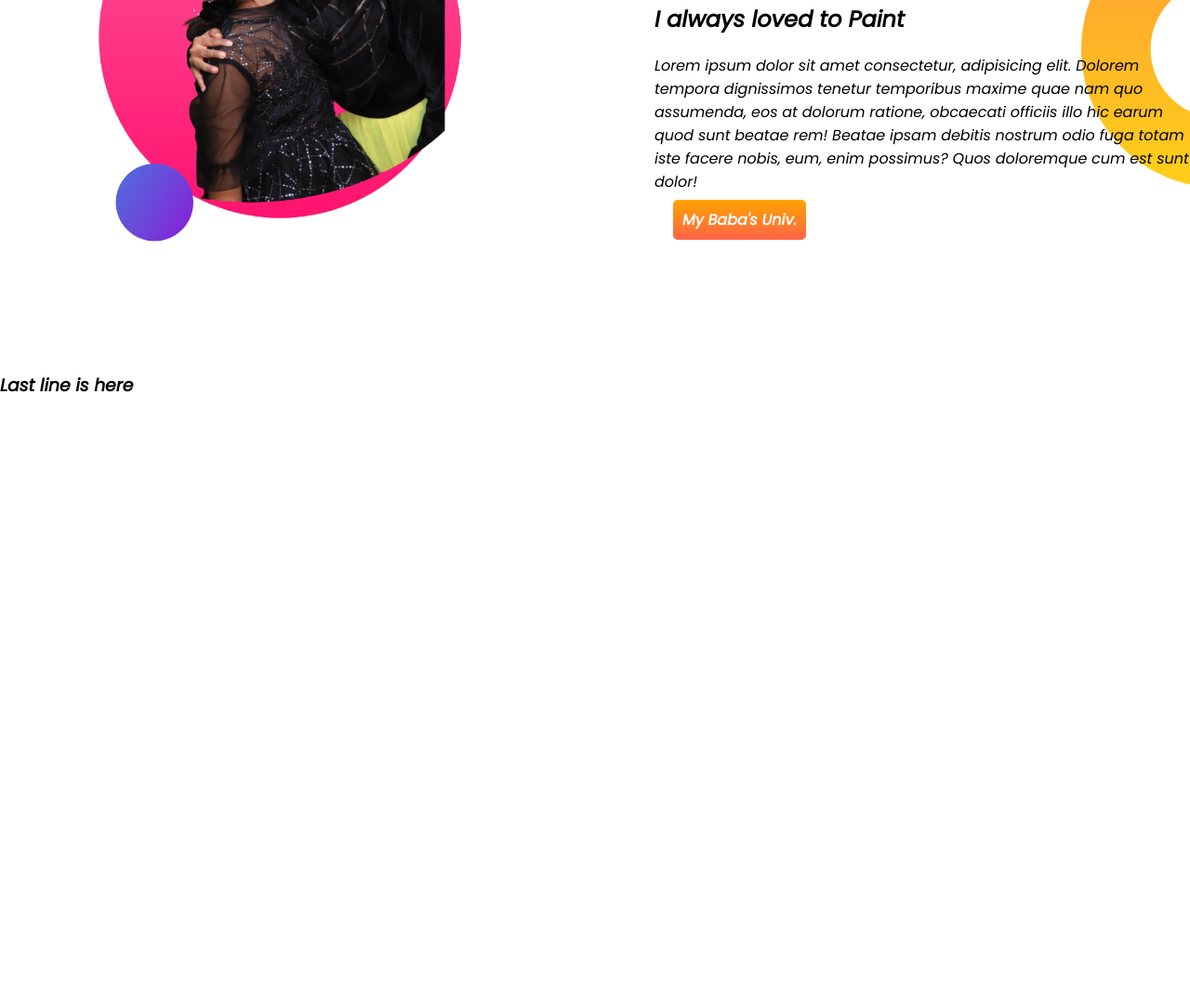
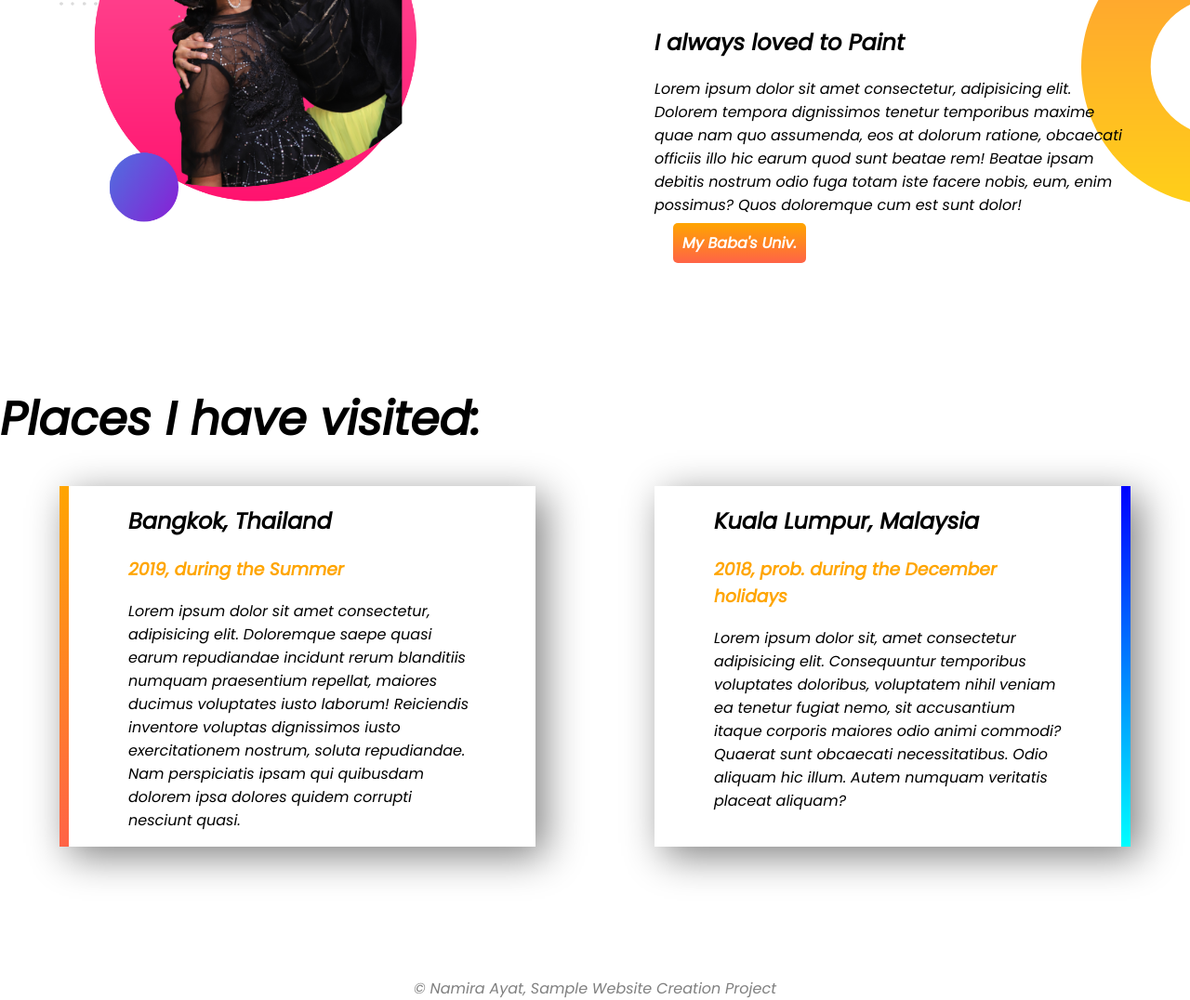
Before and after one commit to rezwan4students/Project-1, a plain HTML site: page index.html in a window 1280 px wide. Shown: the part 765-1841 px from the top of the page at 93% size. Before the commit the page ends 1213 px from the top, so only its background shows below. Drawn offline with Linux system fonts and the light colour scheme.

Commit message:
we are now fully done

```diff
--- a/index.html
+++ b/index.html
@@ -12,7 +12,7 @@
 <body>
     <section class="flexible" id="section1">
     <div class="half-width"><h1> Welcome to </h1>
-        <h1><span id="orange">Namira Ayat's</span> World</h1>
+        <h1><span class="orange">Namira Ayat's</span> World</h1>
 
         <h2>Namira Loves both Mamma & Baba</h2>
         <p> I'm Namira Ayat. I love both my Mamma & Baba.
@@ -39,6 +39,29 @@
 </div>
 
 </section>
-<h3>Last line is here</h3>
+
+<h1>Places I have visited:</h1>
+<section class="flexible">
+    <div class="half-width" id="left-box">
+
+    <h2>Bangkok, Thailand</h2>
+    <h3 class="orange">2019, during the Summer</h3>
+    <p>Lorem ipsum dolor sit amet consectetur, adipisicing elit. Doloremque saepe quasi earum repudiandae incidunt rerum blanditiis numquam praesentium repellat, maiores ducimus voluptates iusto laborum! Reiciendis inventore voluptas dignissimos iusto exercitationem nostrum, soluta repudiandae. Nam perspiciatis ipsam qui quibusdam dolorem ipsa dolores quidem corrupti nesciunt quasi.
+
+    </p>
+</div>
+
+<div class="half-width" id="right-box">
+<h2>Kuala Lumpur, Malaysia</h2>
+<h3 class="orange">2018, prob. during the December holidays</h3>
+<p>Lorem ipsum dolor sit, amet consectetur adipisicing elit. Consequuntur temporibus voluptates doloribus, voluptatem nihil veniam ea tenetur fugiat nemo, sit accusantium itaque corporis maiores odio animi commodi? Quaerat sunt obcaecati necessitatibus. Odio aliquam hic illum. Autem numquam veritatis placeat aliquam?</p>
+
+</div>
+
+
+</section>
+<footer class="last">
+© Namira Ayat, Sample Website Creation Project
+</footer>
 </body>
 </html>
--- a/style.css
+++ b/style.css
@@ -6,7 +6,7 @@ h1{
     font-size: 50px;
     font-weight: 800;
 }
-#orange {
+.orange {
     color: orange;
 }
 
@@ -29,6 +29,8 @@ h1{
 .half-width {
     width: 50%;
     margin-left: 5%;
+    margin-right: 5%;
+
 }
 
 .compress {
@@ -44,3 +46,33 @@ h1{
     font-weight: bold;
     margin-left: 20px;
 }
+
+#left-box{
+    padding-left: 5%;
+    padding-right: 5%;
+    box-shadow: 10px 10px 40px grey;
+    border-left: 10px solid;
+    border-image: linear-gradient(orange,tomato);
+    border-image-slice: 1;
+
+
+
+
+}
+
+#right-box{
+    padding-left: 5%;
+    padding-right: 5%;
+    box-shadow: 10px 10px 40px grey;
+    border-right: 10px solid;
+    border-image: linear-gradient(blue, cyan);
+    border-image-slice: 1;
+
+
+
+}
+
+.last {
+    text-align: center;
+    color: grey;
+}
```
